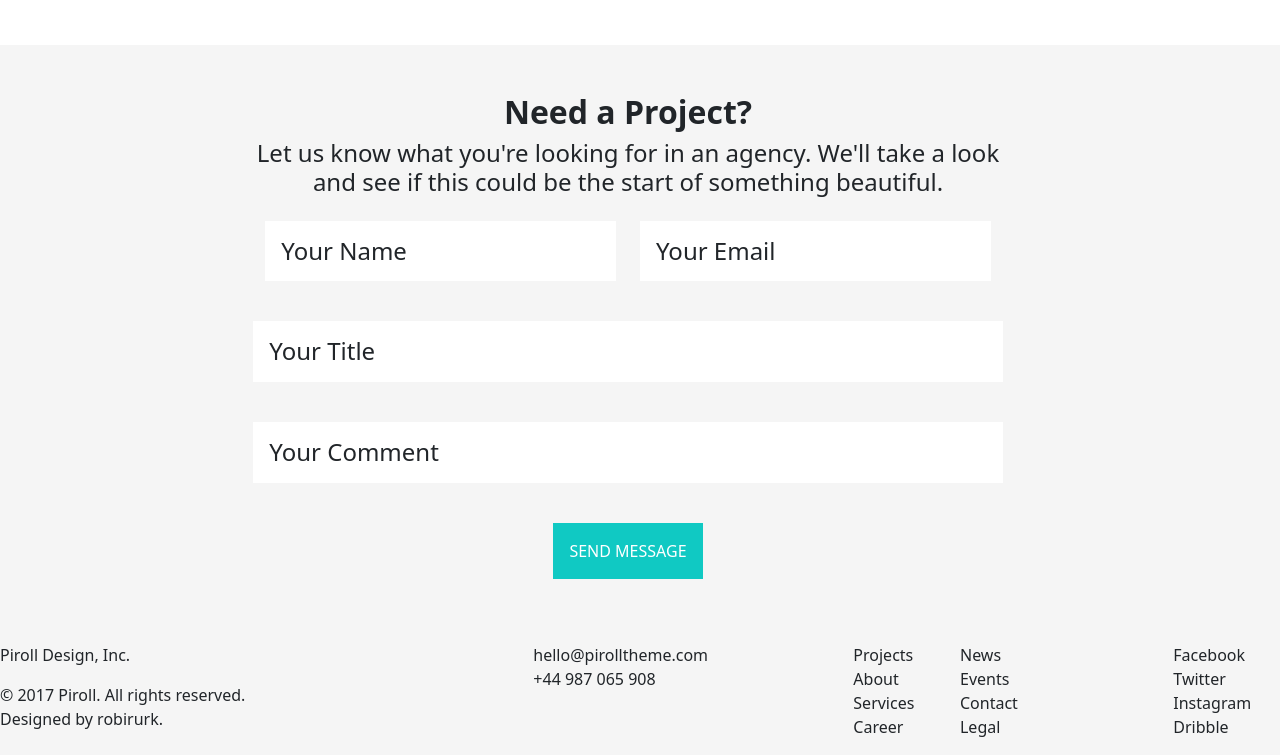
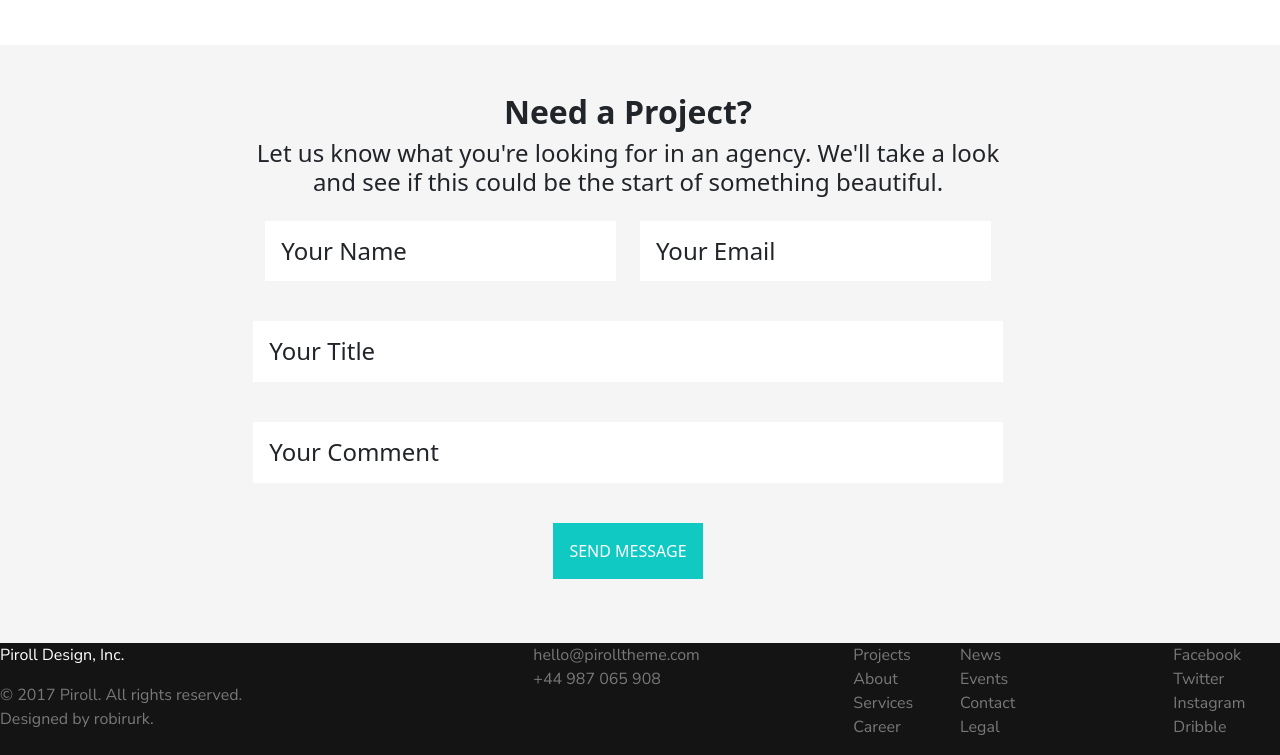
Before and after one commit to mustafa-soomro/review-project, a plain HTML site: page index.html in a window 1280 px wide. Shown: the part 3801-4556 px from the top of the page. Drawn offline with nearby package versions, Linux system fonts and the light colour scheme.

Commit message:
Update style.css
Updated footer CSS

```diff
--- a/style.css
+++ b/style.css
@@ -140,3 +140,14 @@ body, html {
 .logosbackground{
   background-color:white;
 }
+.footerrow {
+    background-color: #141414;
+}
+.footerboldtext {
+    font-family: 'Nunito Sans', sans-serif;
+    color: #FFFFFF;
+}
+.footertext {
+    font-family: 'Nunito Sans', sans-serif;
+    color: #787878;
+}
```
